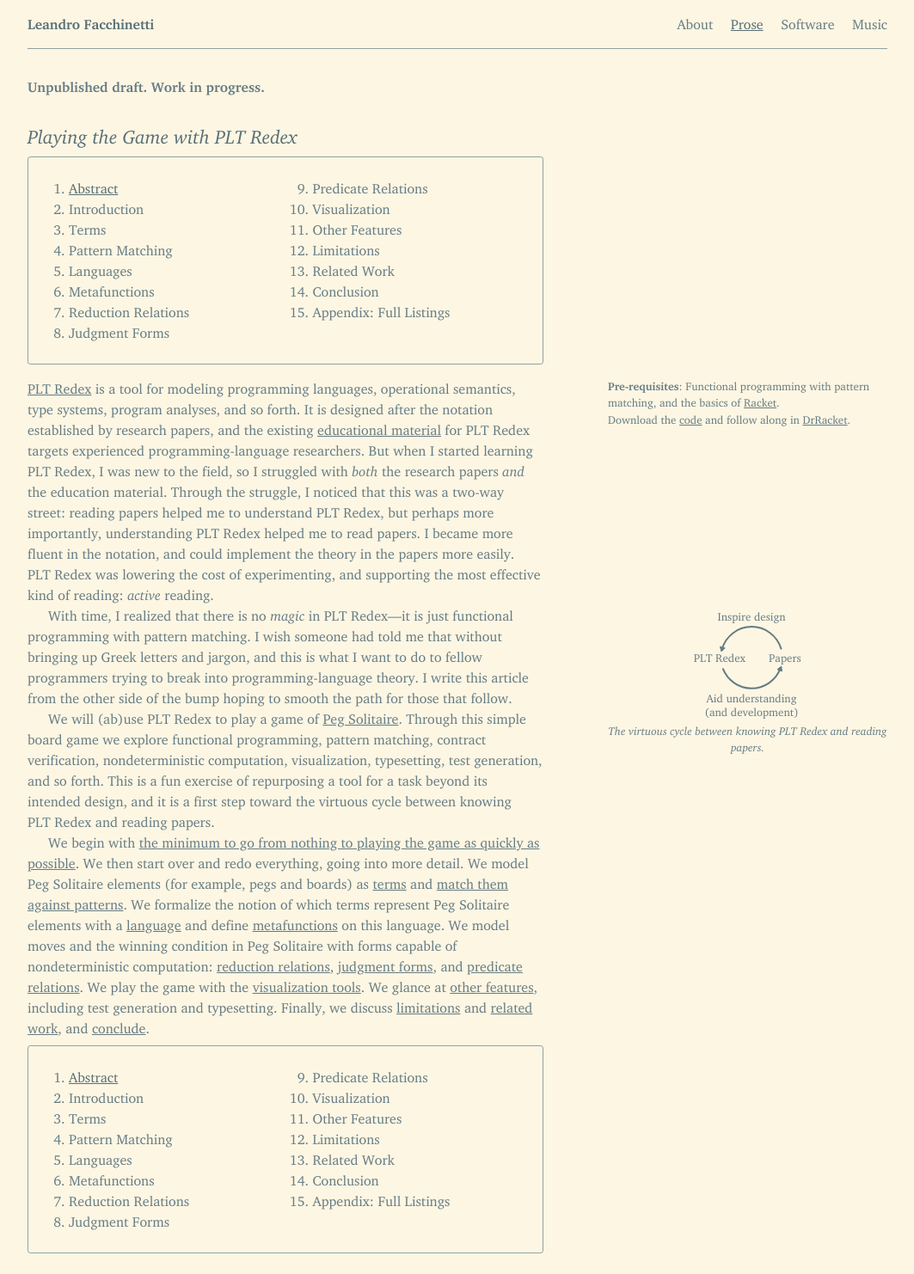
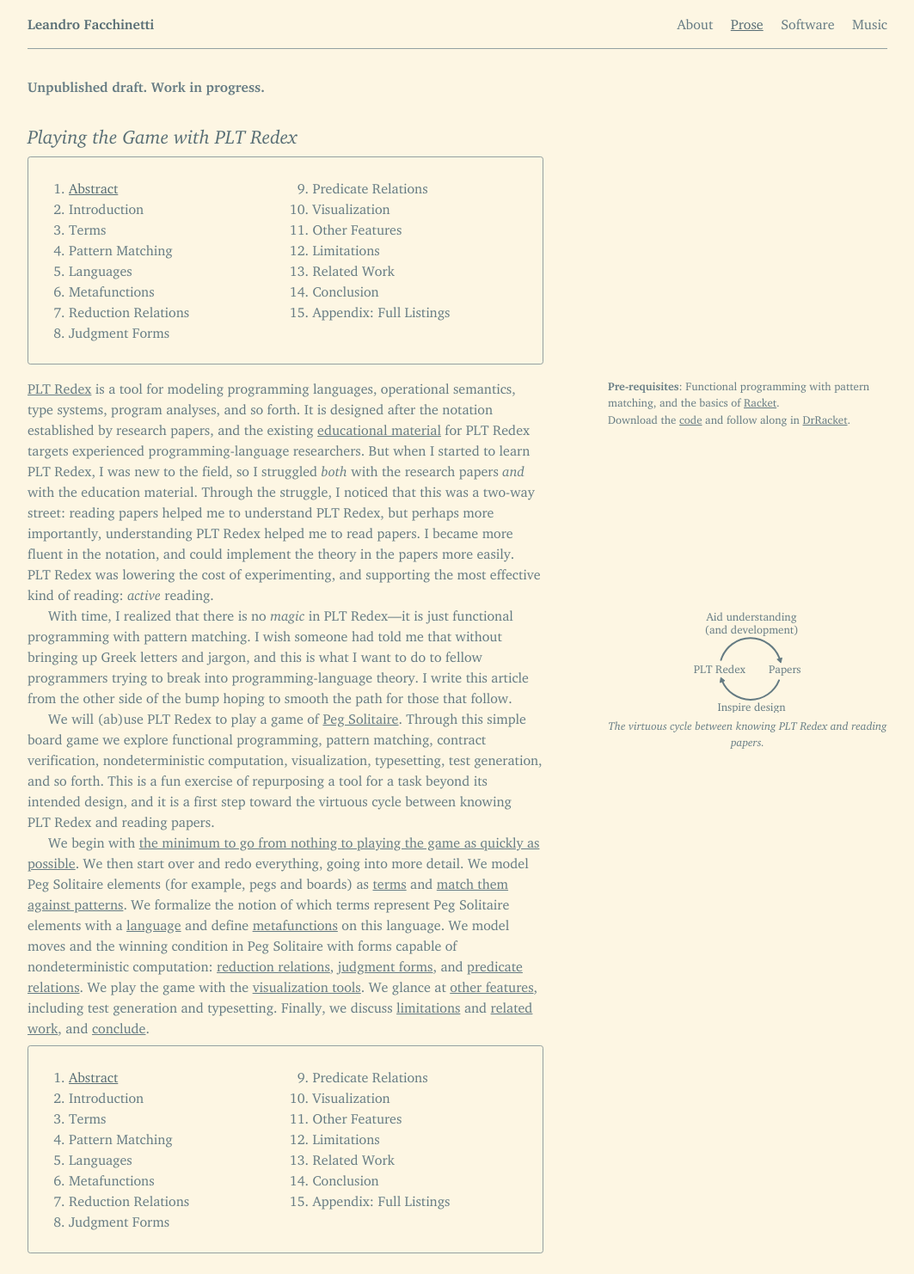
Before and after one commit to leafac/leafac.com, a Jekyll site: the page built from prose/playing-the-game-with-plt-redex/index.md, in a window 1280 px wide. Shown: the whole page at 86% size, without its empty margins (108-1171 px from the left). Built offline with Jekyll 4.4.1, drawn with Linux system fonts in a browser that asks for light colours.

Commit message:
More edits

```diff
--- a/prose/playing-the-game-with-plt-redex/index.md
+++ b/prose/playing-the-game-with-plt-redex/index.md
@@ -10,7 +10,7 @@
 Download the [code](playing-the-game-with-plt-redex.zip) and follow along in [DrRacket](https://racket-lang.org).
 </aside>
 
-[PLT Redex](https://redex.racket-lang.org/) is a tool for modeling programming languages, operational semantics, type systems, program analyses, and so forth. It is designed after the notation established by research papers, and the existing [educational material](related-work) for PLT Redex targets experienced programming-language researchers. But when I started learning PLT Redex, I was new to the field, so I struggled with *both* the research papers *and* the education material. Through the struggle, I noticed that this was a two-way street: reading papers helped me to understand PLT Redex, but perhaps more importantly, understanding PLT Redex helped me to read papers. I became more fluent in the notation, and could implement the theory in the papers more easily. PLT Redex was lowering the cost of experimenting, and supporting the most effective kind of reading: *active* reading.
+[PLT Redex](https://redex.racket-lang.org/) is a tool for modeling programming languages, operational semantics, type systems, program analyses, and so forth. It is designed after the notation established by research papers, and the existing [educational material](related-work) for PLT Redex targets experienced programming-language researchers. But when I started to learn PLT Redex, I was new to the field, so I struggled *both* with the research papers *and* with the education material. Through the struggle, I noticed that this was a two-way street: reading papers helped me to understand PLT Redex, but perhaps more importantly, understanding PLT Redex helped me to read papers. I became more fluent in the notation, and could implement the theory in the papers more easily. PLT Redex was lowering the cost of experimenting, and supporting the most effective kind of reading: *active* reading.
 
 <aside markdown="1">
 <figure>
```
Also changed, not shown: prose/playing-the-game-with-plt-redex/virtuous-cycle.svg.
